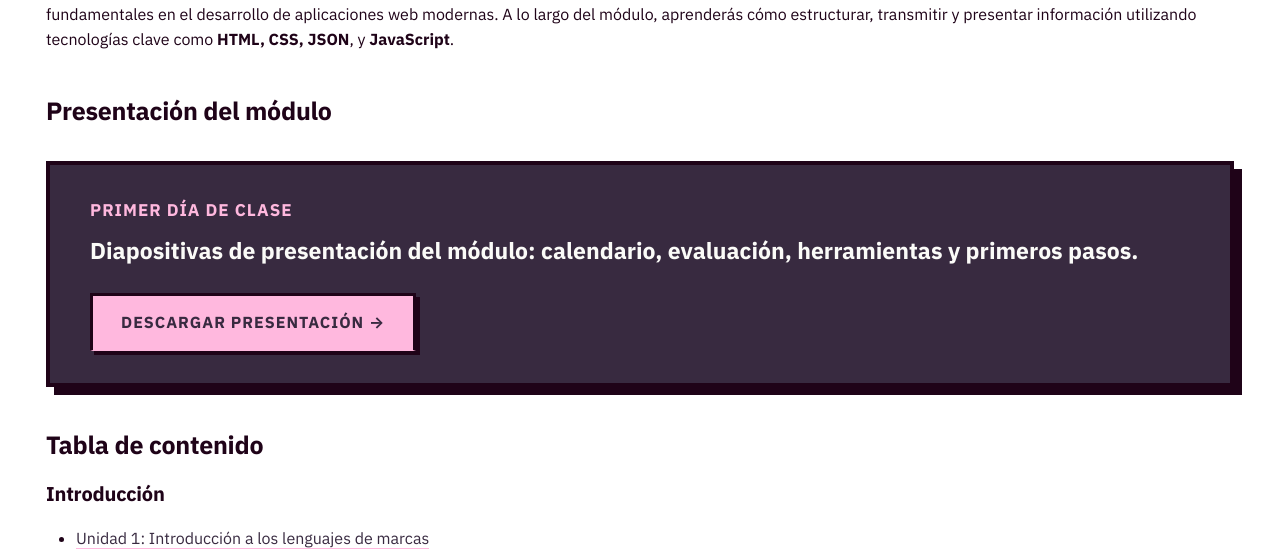
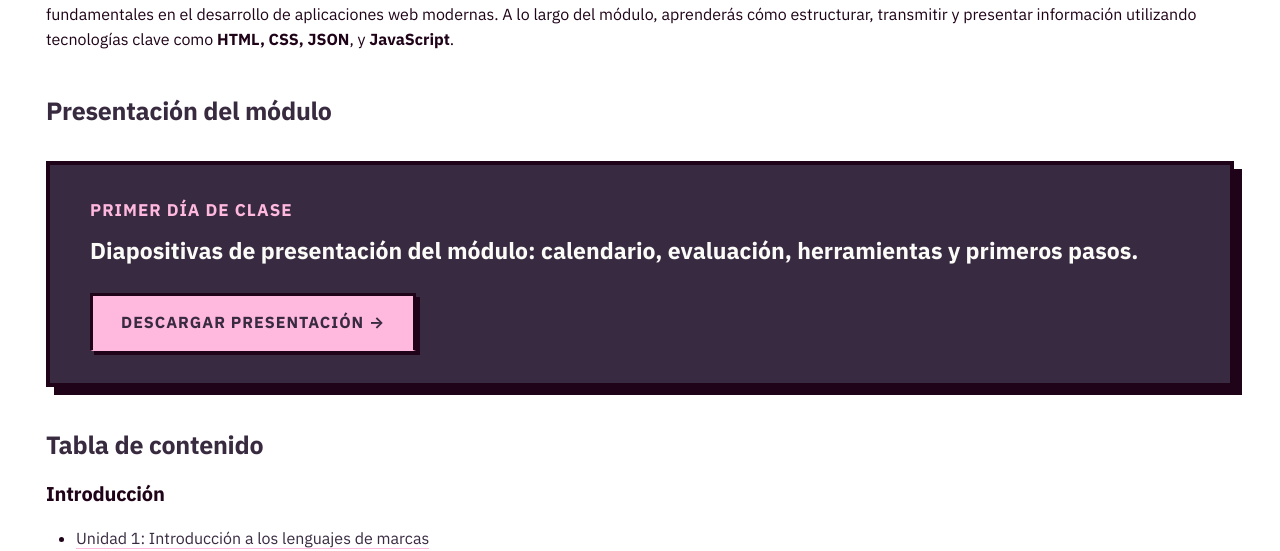
Before and after one commit to envasador/lenguajes-de-marcas, an MkDocs documentation site: the page built from docs/index.md, in a window 1280 px wide and 1400 px high, scrolled down 575 px. Shown: the part 160-711 px from the top of the window. Built offline with MkDocs 1.6.1 and Material for MkDocs 9.7.7, drawn with Linux system fonts in a browser that asks for light colours; comment, search, counter and statistics services are not loaded.

Commit message:
Curso 2026 | 2027 - Actualización de apuntes y diseño

```diff
--- a/docs/stylesheet/extra.css
+++ b/docs/stylesheet/extra.css
@@ -56,6 +56,10 @@ body,
 [data-md-color-scheme="slate"] .md-typeset h5,
 [data-md-color-scheme="slate"] .md-typeset h6 {
   color: #e0e0e0 !important;
+}
+
+.md-typeset h2 {
+  color: #382B40 !important;
 }
 
 .md-typeset h1 {
```
